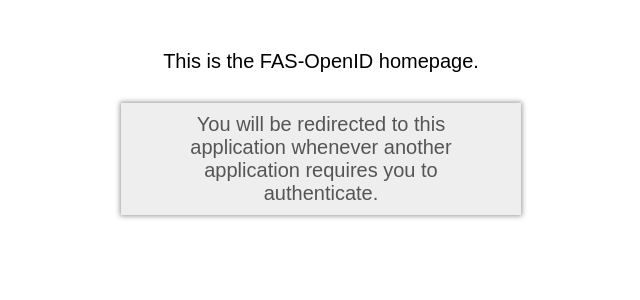
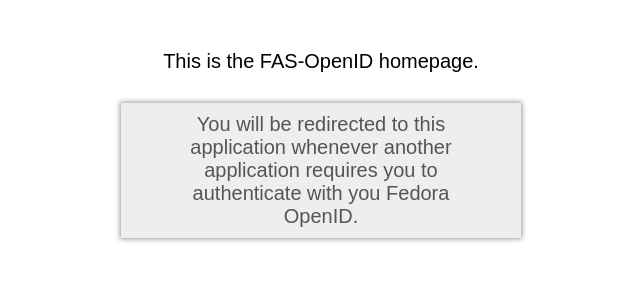
Before and after one commit to FedOAuth/FedOAuth, a Python web app: template fas_openid/templates/index.html in a window 1280 px wide. Shown: the part 84-384 px from the top of the page, without its empty margins (319-959 px from the left). Run offline with Jinja, Linux system fonts and the light colour scheme; the template is opened without the code that fills it, so the values that code supplies are empty; some web fonts are replaced.

Commit message:
Update text

```diff
--- a/fas_openid/templates/index.html
+++ b/fas_openid/templates/index.html
@@ -4,5 +4,5 @@
 {% trans %}This is the FAS-OpenID homepage.{% endtrans %}
 {% endblock %}
 {% block body %}
-{% trans %}You will be redirected to this application whenever another application requires you to authenticate.{% endtrans %}
+{% trans %}You will be redirected to this application whenever another application requires you to authenticate with you Fedora OpenID.{% endtrans %}
 {% endblock %}
```
